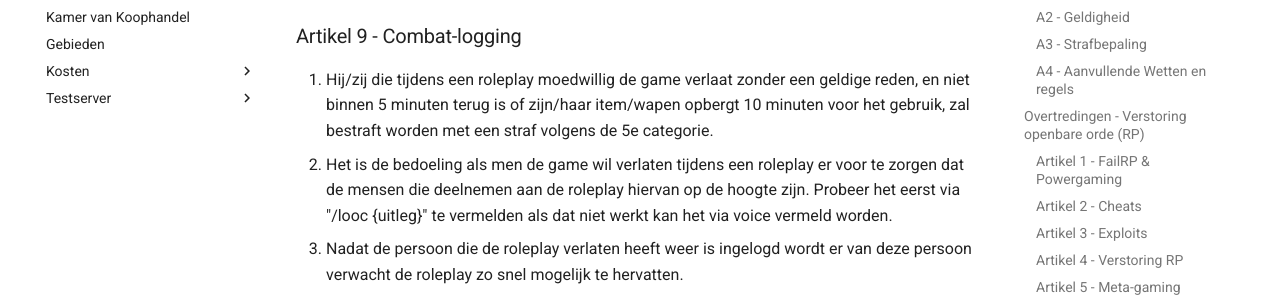
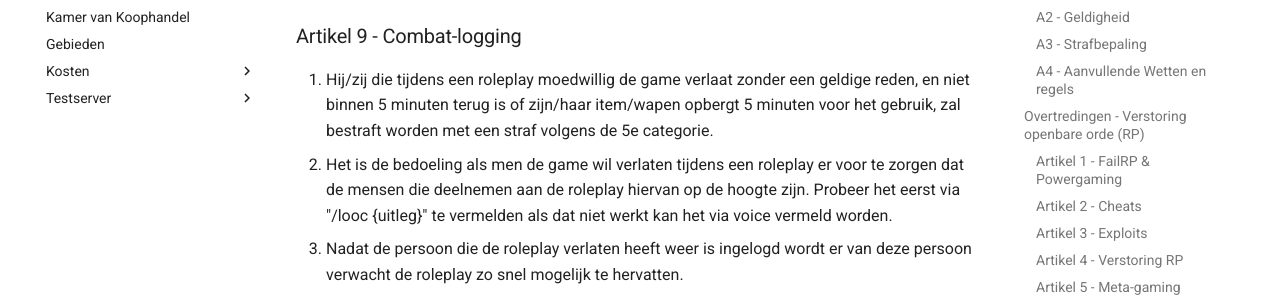
Before and after one commit to mickjoel/wetboek.sunstone, an MkDocs documentation site: the page built from docs/apv.md, in a window 1280 px wide and 900 px high, scrolled down 6039 px. Shown: the part 190-487 px from the top of the window. Built offline with MkDocs 1.6.1 and Material for MkDocs 9.7.7, drawn with Linux system fonts in a browser that asks for light colours.

Commit message:
Update apv.md

```diff
--- a/docs/apv.md
+++ b/docs/apv.md
@@ -141,7 +141,7 @@ De overtreding beschreven in lid 1 staat bekend als “spam”
 
 ### Artikel 9 - Combat-logging
 
-1. Hij/zij die tijdens een roleplay moedwillig de game verlaat zonder een geldige reden, en niet binnen 5 minuten terug is of zijn/haar item/wapen opbergt 10 minuten voor het gebruik, zal bestraft worden met een straf volgens de 5e categorie.
+1. Hij/zij die tijdens een roleplay moedwillig de game verlaat zonder een geldige reden, en niet binnen 5 minuten terug is of zijn/haar item/wapen opbergt 5 minuten voor het gebruik, zal bestraft worden met een straf volgens de 5e categorie.
 2. Het is de bedoeling als men de game wil verlaten tijdens een roleplay er voor te zorgen dat de mensen die deelnemen aan de roleplay hiervan op de hoogte zijn. Probeer het eerst via "/looc {uitleg}" te vermelden als dat niet werkt kan het via voice vermeld worden.
 3. Nadat de persoon die de roleplay verlaten heeft weer is ingelogd wordt er van deze persoon verwacht de roleplay zo snel mogelijk te hervatten.
 4. Onder de overtreding van lid 1 valt ook het vermijden van een roleplay d.m.v. het gebruik van glitches. Val je bijvoorbeeld door de map na het inloggen terwijl je in de cel zit bij het politiebureau wordt er van je geacht je per direct weer te melden op het politiebureau.
```
